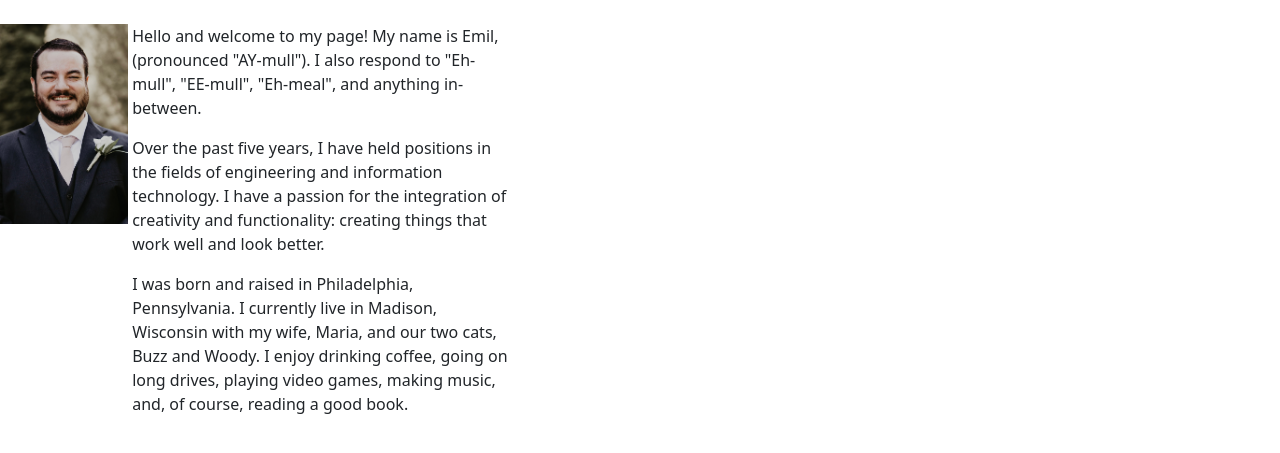
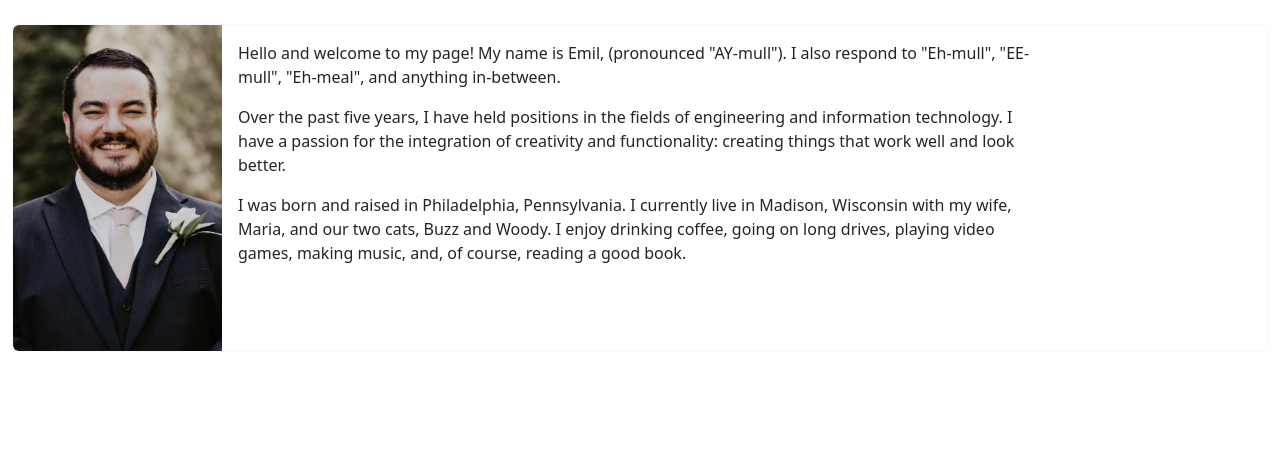
Before and after one commit to EmilBerbakov/Website, a PHP site: page /aboutme.php in a window 1280 px wide. Shown: the part 112-565 px from the top of the page. Run offline with PHP 8.4, Linux system fonts and the light colour scheme; some libraries are stand-ins or nearby versions.

Commit message:
Add files via upload
aboutme - changed to horizontal card view with light border
BookFormMark2 - changed intro text card borders to light.  Added vertical collapse animation

```diff
--- a/aboutme.php
+++ b/aboutme.php
@@ -1,37 +1,25 @@
  <?php $title="About Me";$smallpicture="icons/question-circle.svg";include("php-addons/top.php");?>
- <style>
- img {
-	width:10%;
-	height:auto;
-	vertical-align:top;
- }
+ </head>
 
- .textcontent {
-	display:inline-block;
-	width:30%;
-	white-space:normal;
-
- }
- .stuff {
-	width:100%
-	margin:auto;
-	white-space: nowrap
- }
-
- </style>
- </head>
  <body>
  <h1> All About Me </h1>
  <?php include("php-addons/toolbar.php");?> <br />
- <div class="stuff">
- <!--<div style="display:inline-block;";>-->
- <img src='icons/MyPortrait.jpg' />
- <!--<div style="display:inline-block";>-->
- <div class="textcontent">
- <p>Hello and welcome to my page! My name is Emil, (pronounced "AY-mull"). I also respond to "Eh-mull", "EE-mull", "Eh-meal", and anything in-between.</p>
- <p>Over the past five years, I have held positions in the fields of engineering and information technology. I have a passion for the integration of creativity and functionality: creating things that work well and look better. </p>
- <p>I was born and raised in Philadelphia, Pennsylvania. I currently live in Madison, Wisconsin with my wife, Maria, and our two cats, Buzz and Woody. I enjoy drinking coffee, going on long drives, playing video games, making music, and, of course, reading a good book.</p>
+ <div class='container-fluid'>
+ <div class="card border-light mb-3">
+ <div class="row g-0">
+ <div class="col-md-2">
+ <img src='icons/MyPortrait.jpg' class="img-fluid rounded-start" alt="That's me!">
+</div>
+<div class="col-md-8">
+ <div class="card-body">
+ <p class="card-text">Hello and welcome to my page! My name is Emil, (pronounced "AY-mull"). I also respond to "Eh-mull", "EE-mull", "Eh-meal", and anything in-between.</p>
+ <p class="card-text">Over the past five years, I have held positions in the fields of engineering and information technology. I have a passion for the integration of creativity and functionality: creating things that work well and look better. </p>
+ <p class="card-text">I was born and raised in Philadelphia, Pennsylvania. I currently live in Madison, Wisconsin with my wife, Maria, and our two cats, Buzz and Woody. I enjoy drinking coffee, going on long drives, playing video games, making music, and, of course, reading a good book.</p>
  </div>
  </div>
+</div>
+</div>
+</div>
  <?php include("php-addons/standardjsimport.php");?>
  </body>
+ </html>
```
Also changed, not shown: BookFormMark2.php (+9 -6 lines).
